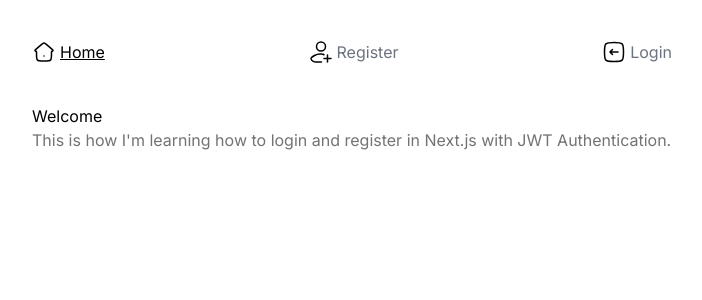
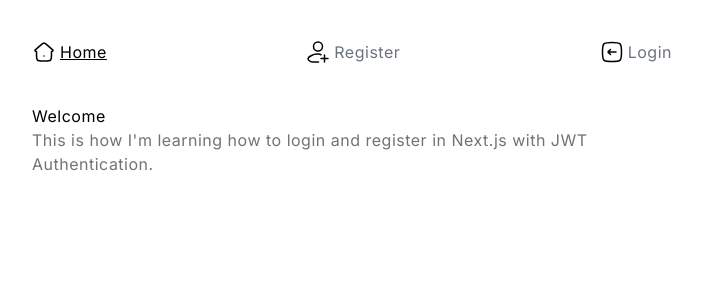
Before and after one commit to forjoa/login-register, a Next.js app: page / in a window 1280 px wide. Shown: the top 300 px of the page, without its empty margins (288-990 px from the left). Built offline with nearby package versions, Linux system fonts and the light colour scheme.

Commit message:
add letter spacing

```diff
--- a/src/app/globals.css
+++ b/src/app/globals.css
@@ -1,3 +1,18 @@
 @tailwind base;
 @tailwind components;
 @tailwind utilities;
+
+h1,
+h2,
+h3,
+h4,
+h5,
+h6,
+body,
+select,
+option,
+input,
+button,
+textarea {
+    letter-spacing: .5px;
+}
```
